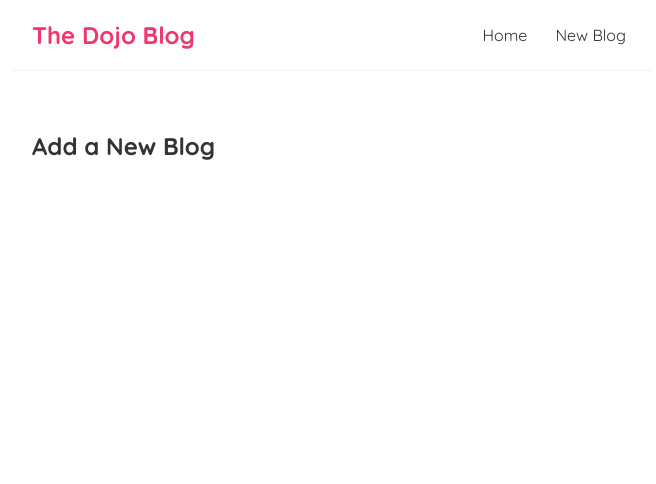
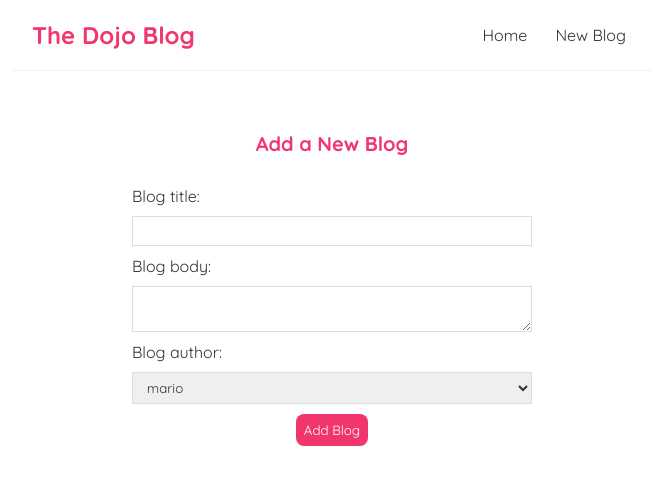
Before and after one commit to dhanikaa/demo-react, a React (Create React App) app: page /create in a window 1280 px wide. Shown: the top 484 px of the page, without its empty margins (308-964 px from the left). Built offline with nearby package versions, Linux system fonts and the light colour scheme; the HTML template or start-up script is replaced by a standard one.

Commit message:
Created the add blog page

```diff
--- a/src/components/Create.jsx
+++ b/src/components/Create.jsx
@@ -1,7 +1,42 @@
+import { useState } from "react";
+
 const Create = () => {
+    const [title, setTitle] = useState('');
+    const [body, setBody] = useState('');
+    const [author, setAuthor] = useState('mario');
+
+    const handleSubmit = (e) => {
+        e.preventDefault();
+        const blog = { title, author, body }
+    }
+
     return (
         <div className="create">
             <h2>Add a New Blog</h2>
+            <form onSubmit={handleSubmit}>
+                <label>Blog title:</label>
+                <input
+                    type="text"
+                    required
+                    value={title}
+                    onChange={(e) => setTitle(e.target.value)}
+                />
+                <label>Blog body:</label>
+                <textarea
+                    required
+                    value={body}
+                    onChange={(e) => setBody(e.target.value)}
+                ></textarea>
+                <label>Blog author:</label>
+                <select
+                    value={author}
+                    onChange={(e) => setAuthor(e.target.value)}
+                >
+                    <option value="mario">mario</option>
+                    <option value="yoshi">yoshi</option>
+                </select>
+                <button>Add Blog</button>
+            </form>
         </div>
     );
 }
--- a/src/index.css
+++ b/src/index.css
@@ -56,3 +56,33 @@
 .blog-details div {
   margin: 20px 0;
 }
+.create {
+  max-width: 400px;
+  margin: 0 auto;
+  text-align: center;
+}
+.create label {
+  text-align: left;
+  display: block;
+}
+.create h2 {
+  font-size: 20px;
+  color: #f1356d;
+  margin-bottom: 30px;
+}
+.create input, .create textarea, .create select {
+  width: 100%;
+  padding: 6px 10px;
+  margin: 10px 0;
+  border: 1px solid #ddd;
+  box-sizing: border-box;
+  display: block;
+}
+.create button {
+  background: #f1356d;
+  color: #fff;
+  border: 0;
+  padding: 8px;
+  border-radius: 8px;
+  cursor: pointer;
+}
```
